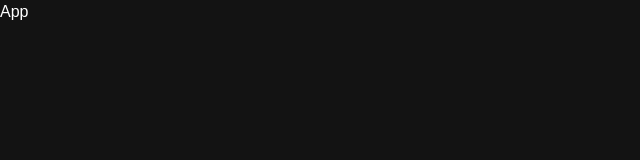
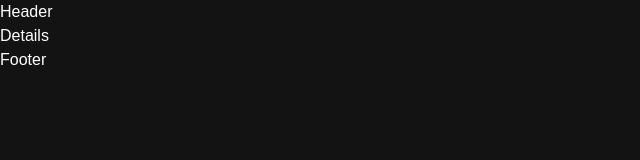
Before and after one commit to shaqdeff/Movie-Metro, a React (Create React App) app: page /movie/1 in a window 1280 px wide. Shown: the top 160 px of the page, without its empty margins (0-640 px from the left). Built offline with nearby package versions, Linux system fonts and the light colour scheme.

Commit message:
Set up routes

```diff
--- a/src/App.js
+++ b/src/App.js
@@ -1,7 +1,24 @@
+import React from 'react';
+import { BrowserRouter as Router, Route, Routes } from 'react-router-dom';
+import Header from './components/header/Header';
+import Home from './pages/Home';
+import Details from './pages/Details';
+import Footer from './components/footer/Footer';
 import './App.scss';
 
 function App() {
-  return <div>App</div>;
+  return (
+    <div className="app">
+      <Router>
+        <Header />
+        <Routes>
+          <Route path="/" element={<Home />} />
+          <Route path="/movie/:imdbID" element={<Details />} />
+        </Routes>
+        <Footer />
+      </Router>
+    </div>
+  );
 }
 
 export default App;
--- a/src/components/footer/Footer.jsx
+++ b/src/components/footer/Footer.jsx
@@ -1,5 +1,6 @@
 import React from 'react';
 
+/* eslint-disable arrow-body-style */
 const Footer = () => {
   return <div>Footer</div>;
 };
--- a/src/components/header/Header.jsx
+++ b/src/components/header/Header.jsx
@@ -1,5 +1,6 @@
 import React from 'react';
 
+/* eslint-disable arrow-body-style */
 const Header = () => {
   return <div>Header</div>;
 };
--- a/src/pages/Details.jsx
+++ b/src/pages/Details.jsx
@@ -0,0 +1,8 @@
+import React from 'react';
+
+/* eslint-disable arrow-body-style */
+const Details = () => {
+  return <div>Details</div>;
+};
+
+export default Details;
--- a/src/pages/Home.jsx
+++ b/src/pages/Home.jsx
@@ -1,5 +1,6 @@
 import React from 'react';
 
+/* eslint-disable arrow-body-style */
 const Home = () => {
   return <div>Home</div>;
 };
```
